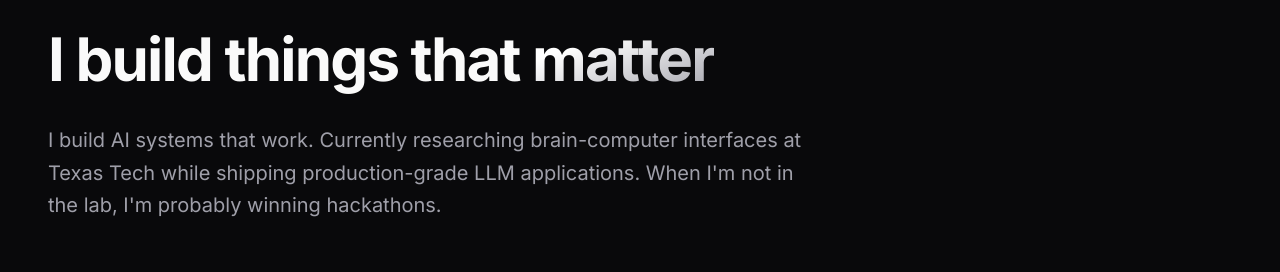
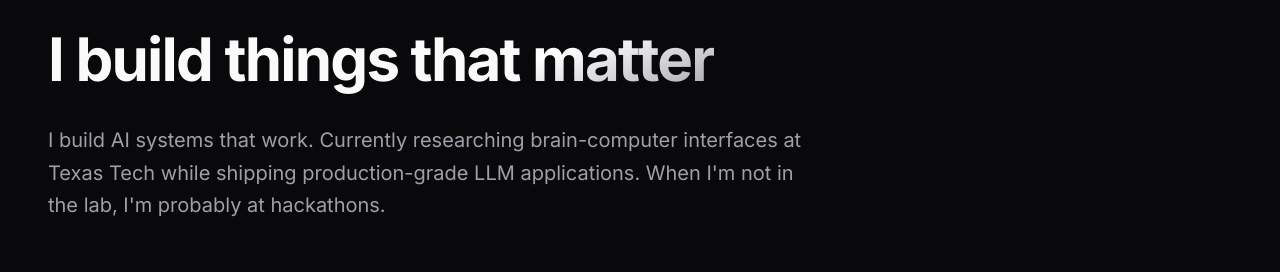
Before and after one commit to kushwahaamar-dev/portfolio, a React (Vite) app: page / in a window 1280 px wide. Shown: the part 946-1218 px from the top of the page. Built offline with nearby package versions, Linux system fonts and the light colour scheme.

Commit message:
Update summary to change 'winning' to 'at'

```diff
--- a/src/data/resume.ts
+++ b/src/data/resume.ts
@@ -10,7 +10,7 @@ export const resumeData: ResumeData = {
     x: "https://x.com/amarkushwaha__",
     instagram: "https://www.instagram.com/_a__m_a_r_/",
     phone: "806-559-5600",
-    summary: "I build AI systems that work. Currently researching brain-computer interfaces at Texas Tech while shipping production-grade LLM applications. When I'm not in the lab, I'm probably winning hackathons."
+    summary: "I build AI systems that work. Currently researching brain-computer interfaces at Texas Tech while shipping production-grade LLM applications. When I'm not in the lab, I'm probably at hackathons."
   },
   education: {
     school: "Texas Tech University",
```
